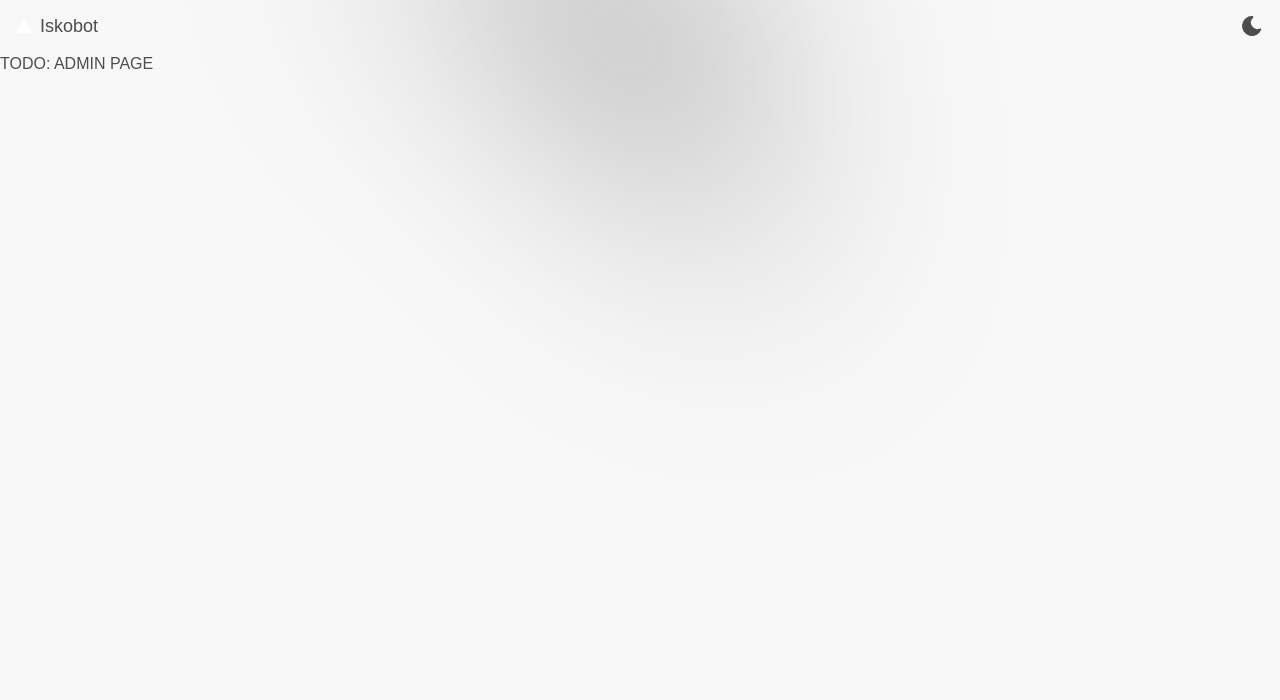
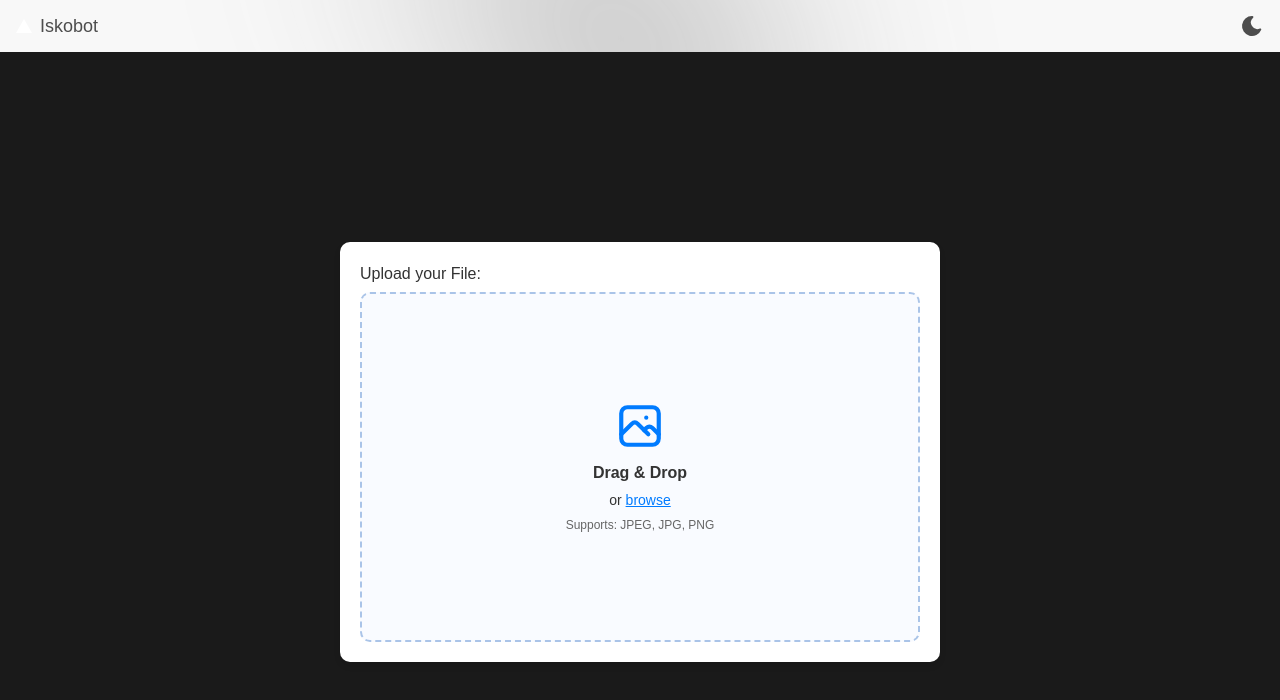
Before and after one commit to SiegfredLorelle/iskobot-ui, a Next.js app: page /admin in a window 1280 px wide. Shown: the top 700 px of the page. Built offline with nearby package versions, Linux system fonts and the light colour scheme.

Commit message:
added upload files in admin page

```diff
--- a/src/app/admin/page.tsx
+++ b/src/app/admin/page.tsx
@@ -1,3 +1,78 @@
-export default function Admin() {
-  return <h1>TODO: ADMIN PAGE</h1>;
-}
+import React from 'react';
+import { IconPhoto } from '@tabler/icons-react';
+
+const UploadPage: React.FC = () => {
+  return (
+    <div style={styles.container}>
+      <div style={styles.uploadBox}>
+        <h2 style={styles.title}>Upload your File:</h2>
+        <div style={styles.dropZone}>
+          <IconPhoto size={50} color="#007bff" style={{ marginBottom: '10px' }} />
+          <p style={styles.text}>Drag & Drop</p>
+          <p style={styles.browseText}>
+            or <span style={styles.browseLink}>browse</span>
+          </p>
+          <p style={styles.supportText}>Supports: JPEG, JPG, PNG</p>
+        </div>
+      </div>
+    </div>
+  );
+};
+
+const styles = {
+  container: {
+    display: 'flex',
+    justifyContent: 'center',
+    alignItems: 'center',
+    height: '100vh',
+    backgroundColor: '#1a1a1a',
+  },
+  uploadBox: {
+    position: 'relative' as const,
+    textAlign: 'center' as const,
+    padding: '20px',
+    width: '600px',
+    backgroundColor: '#ffffff',
+    boxShadow: '0 4px 6px rgba(0, 0, 0, 0.1)',
+    borderRadius: '10px',
+  },
+  title: {
+    position: 'absolute' as const,
+    left: '20px',
+    fontSize: '16px',
+    color: '#333333',
+  },
+  dropZone: {
+    marginTop: '30px',
+    height: '350px',
+    border: '2px dashed #aac4e8',
+    borderRadius: '10px',
+    backgroundColor: '#f9fbff',
+    display: 'flex',
+    flexDirection: 'column' as const,
+    alignItems: 'center',
+    justifyContent: 'center',
+  },
+  text: {
+    fontSize: '16px',
+    fontWeight: 'bold' as const,
+    color: '#333333',
+    marginBottom: '5px',
+  },
+  browseText: {
+    fontSize: '14px',
+    color: '#333333',
+    marginBottom: '5px',
+  },
+  browseLink: {
+    color: '#007bff',
+    textDecoration: 'underline',
+    cursor: 'pointer',
+  },
+  supportText: {
+    fontSize: '12px',
+    color: '#666666',
+  },
+};
+
+export default UploadPage;
```
